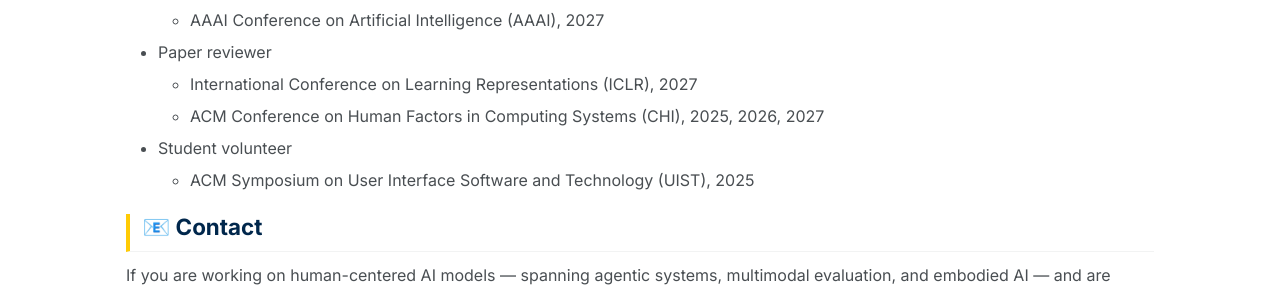
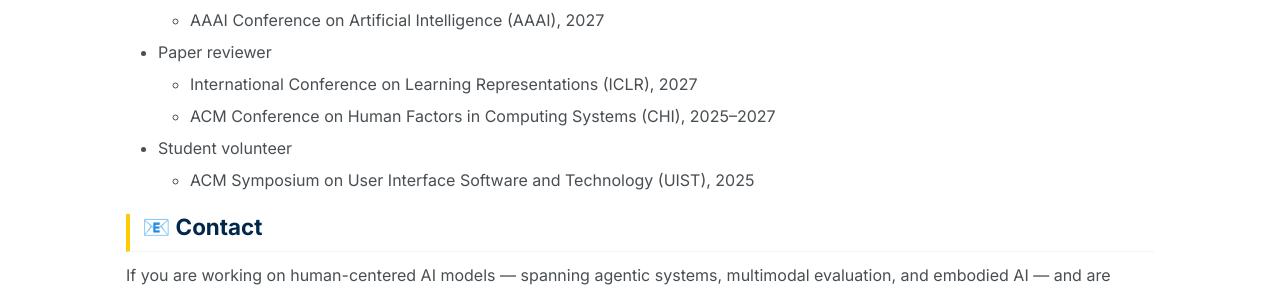
Before and after one commit to Ruiqi-Chen-0216/Ruiqi-Chen-0216.github.io, a Jekyll site: the page built from _pages/about.md, in a window 1280 px wide. Shown: the part 562-852 px from the top of the page. Built offline with Jekyll 4.4.1, drawn with Linux system fonts in a browser that asks for light colours.

Commit message:
Update about.md

```diff
--- a/_pages/about.md
+++ b/_pages/about.md
@@ -25,7 +25,7 @@
   * AAAI Conference on Artificial Intelligence (AAAI), 2027
 * Paper reviewer
   * International Conference on Learning Representations (ICLR), 2027
-  * ACM Conference on Human Factors in Computing Systems (CHI), 2025, 2026, 2027
+  * ACM Conference on Human Factors in Computing Systems (CHI), 2025–2027
 * Student volunteer
   * ACM Symposium on User Interface Software and Technology (UIST), 2025
 
```
